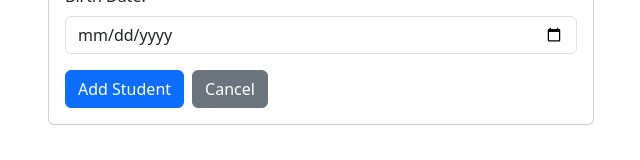
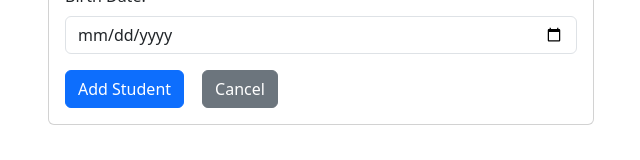
Before and after one commit to jackoverflow/ReactApp1, a React (Vite) app in the folder reactapp1.client/: page /addstudent in a window 1280 px wide. Shown: the part 284-444 px from the top of the page, without its empty margins (319-959 px from the left). Built offline with nearby package versions, Linux system fonts and the light colour scheme.

Commit message:
✨ Implement redirect to Student List after adding a student with a 1.5 seconds delay.

```diff
--- a/reactapp1.client/src/Components/AddStudent.jsx
+++ b/reactapp1.client/src/Components/AddStudent.jsx
@@ -47,6 +47,11 @@ const AddStudent = () => {
                     icon: 'success',
                     confirmButtonText: 'OK'
                 });
+
+                // Redirect to Student List after 1.5 seconds
+                setTimeout(() => {
+                    navigate('/students');
+                }, 1500);
             } else {
                 const errorText = await response.text();
                 console.log('Error response:', errorText);
@@ -117,13 +122,9 @@ const AddStudent = () => {
                                     <button type="submit" className="btn btn-primary">
                                         Add Student
                                     </button>
-                                    <button
-                                        type="button"
-                                        className="btn btn-secondary"
-                                        onClick={() => navigate('/students')}
-                                    >
+                                    <Link to="/students" className="btn btn-secondary" style={{ marginLeft: '10px' }}>
                                         Cancel
-                                    </button>
+                                    </Link>
                                 </div>
                             </form>
                         </div>
```
